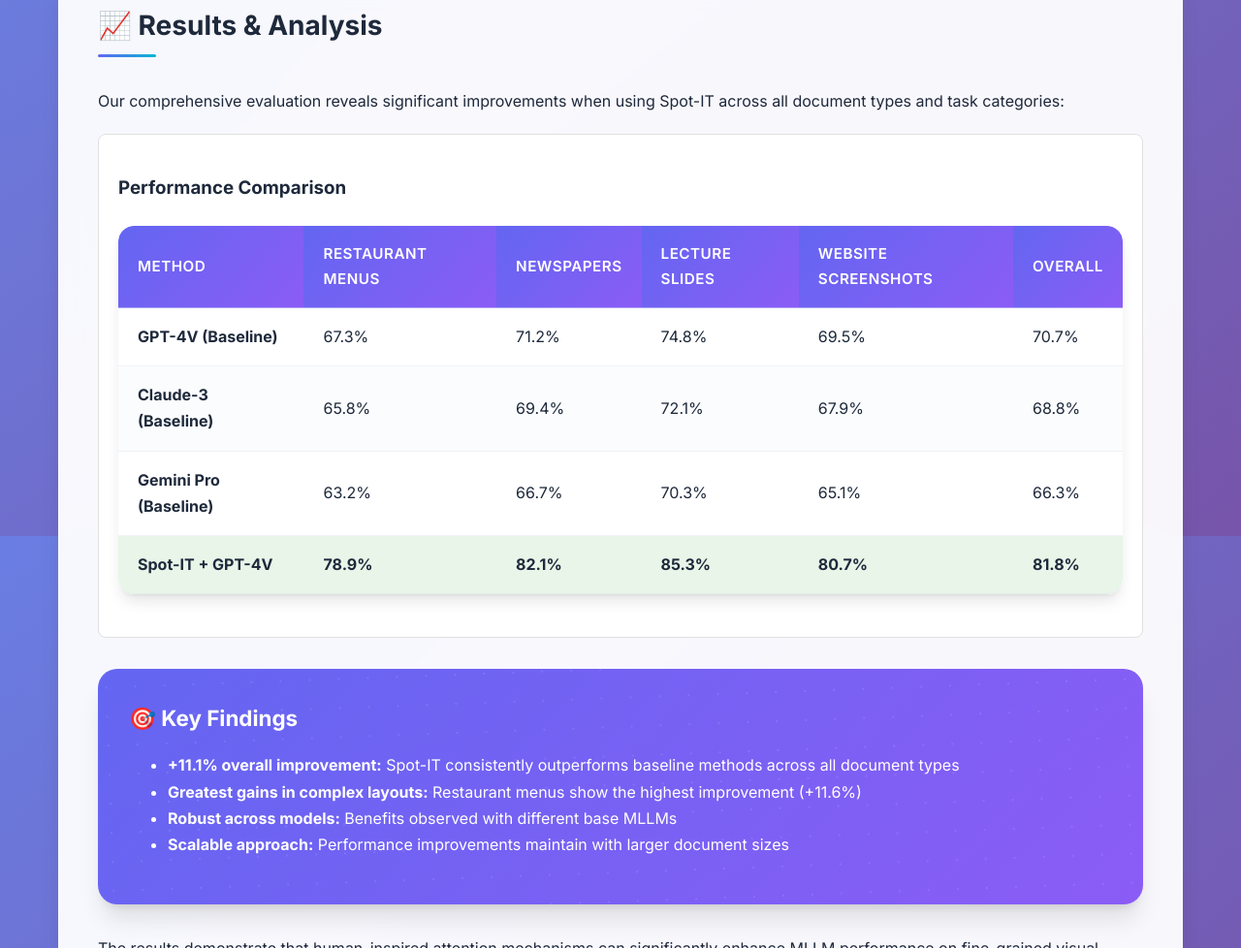
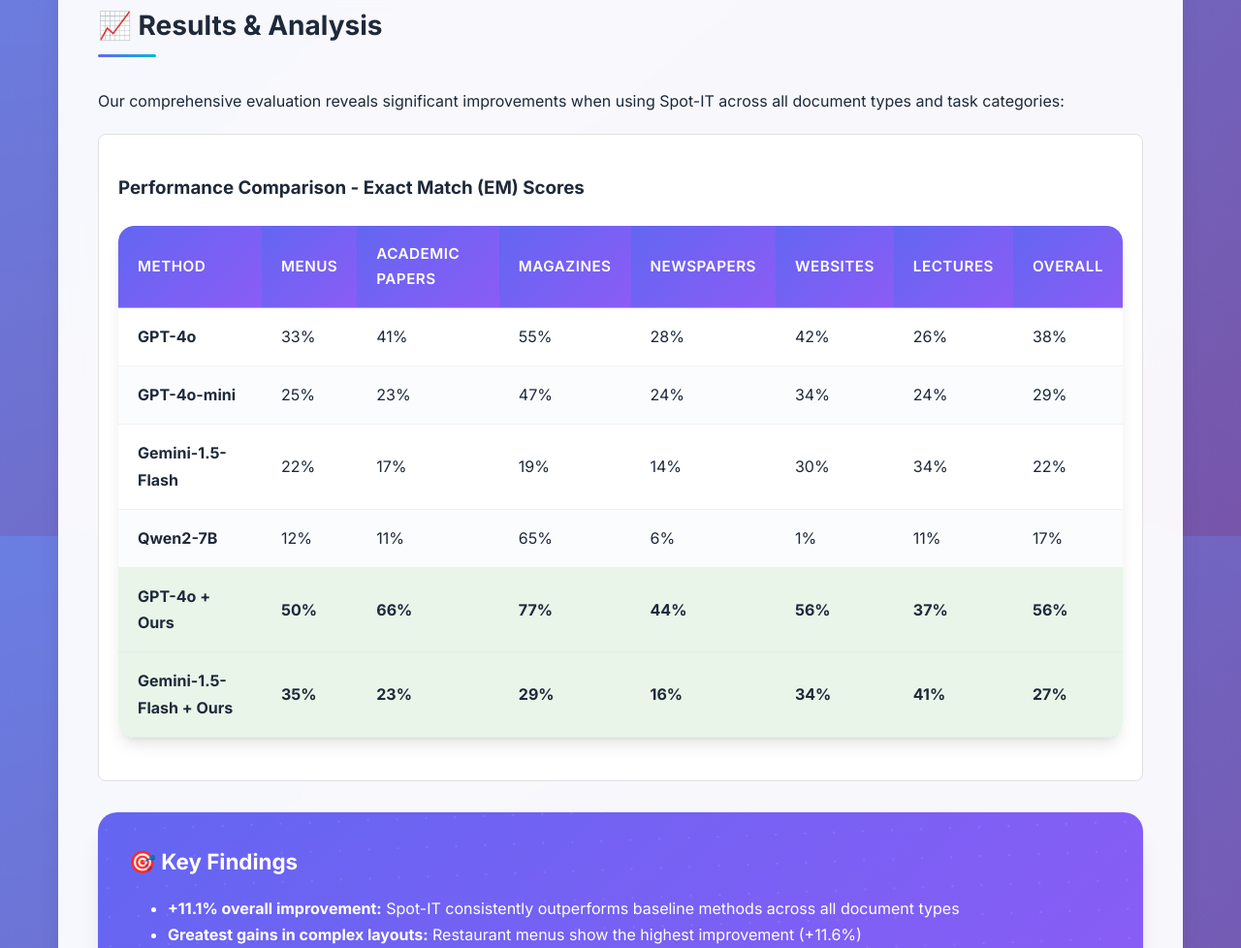
Before and after one commit to ast-fri/needles-in-images, a plain HTML site: page index.html in a window 1280 px wide. Shown: the part 6647-7625 px from the top of the page at 97% size. Drawn offline with Linux system fonts and the light colour scheme.

Commit message:
Update index.html

```diff
--- a/index.html
+++ b/index.html
@@ -1101,51 +1101,81 @@ for scale in scales:
         Our comprehensive evaluation reveals significant improvements when using Spot-IT across all document types and task categories:
       </p>
 
-      <div class="comparison-chart">
-        <h3>Performance Comparison</h3>
+          <div class="comparison-chart">
+        <h3>Performance Comparison - Exact Match (EM) Scores</h3>
         <table class="results-table">
           <thead>
             <tr>
               <th>Method</th>
-              <th>Restaurant Menus</th>
+              <th>Menus</th>
+              <th>Academic Papers</th>
+              <th>Magazines</th>
               <th>Newspapers</th>
-              <th>Lecture Slides</th>
-              <th>Website Screenshots</th>
+              <th>Websites</th>
+              <th>Lectures</th>
               <th>Overall</th>
             </tr>
           </thead>
           <tbody>
             <tr>
-              <td><strong>GPT-4V (Baseline)</strong></td>
-              <td>67.3%</td>
-              <td>71.2%</td>
-              <td>74.8%</td>
-              <td>69.5%</td>
-              <td>70.7%</td>
+              <td><strong>GPT-4o</strong></td>
+              <td>33%</td>
+              <td>41%</td>
+              <td>55%</td>
+              <td>28%</td>
+              <td>42%</td>
+              <td>26%</td>
+              <td>38%</td>
             </tr>
             <tr>
-              <td><strong>Claude-3 (Baseline)</strong></td>
-              <td>65.8%</td>
-              <td>69.4%</td>
-              <td>72.1%</td>
-              <td>67.9%</td>
-              <td>68.8%</td>
+              <td><strong>GPT-4o-mini</strong></td>
+              <td>25%</td>
+              <td>23%</td>
+              <td>47%</td>
+              <td>24%</td>
+              <td>34%</td>
+              <td>24%</td>
+              <td>29%</td>
             </tr>
             <tr>
-              <td><strong>Gemini Pro (Baseline)</strong></td>
-              <td>63.2%</td>
-              <td>66.7%</td>
-              <td>70.3%</td>
-              <td>65.1%</td>
-              <td>66.3%</td>
+              <td><strong>Gemini-1.5-Flash</strong></td>
+              <td>22%</td>
+              <td>17%</td>
+              <td>19%</td>
+              <td>14%</td>
+              <td>30%</td>
+              <td>34%</td>
+              <td>22%</td>
+            </tr>
+            <tr>
+              <td><strong>Qwen2-7B</strong></td>
+              <td>12%</td>
+              <td>11%</td>
+              <td>65%</td>
+              <td>6%</td>
+              <td>1%</td>
+              <td>11%</td>
+              <td>17%</td>
             </tr>
             <tr style="background-color: #e8f5e8;">
-              <td><strong>Spot-IT + GPT-4V</strong></td>
-              <td><strong>78.9%</strong></td>
-              <td><strong>82.1%</strong></td>
-              <td><strong>85.3%</strong></td>
-              <td><strong>80.7%</strong></td>
-              <td><strong>81.8%</strong></td>
+              <td><strong>GPT-4o + Ours</strong></td>
+              <td><strong>50%</strong></td>
+              <td><strong>66%</strong></td>
+              <td><strong>77%</strong></td>
+              <td><strong>44%</strong></td>
+              <td><strong>56%</strong></td>
+              <td><strong>37%</strong></td>
+              <td><strong>56%</strong></td>
+            </tr>
+            <tr style="background-color: #e8f5e8;">
+              <td><strong>Gemini-1.5-Flash + Ours</strong></td>
+              <td><strong>35%</strong></td>
+              <td><strong>23%</strong></td>
+              <td><strong>29%</strong></td>
+              <td><strong>16%</strong></td>
+              <td><strong>34%</strong></td>
+              <td><strong>41%</strong></td>
+              <td><strong>27%</strong></td>
             </tr>
           </tbody>
         </table>
```
